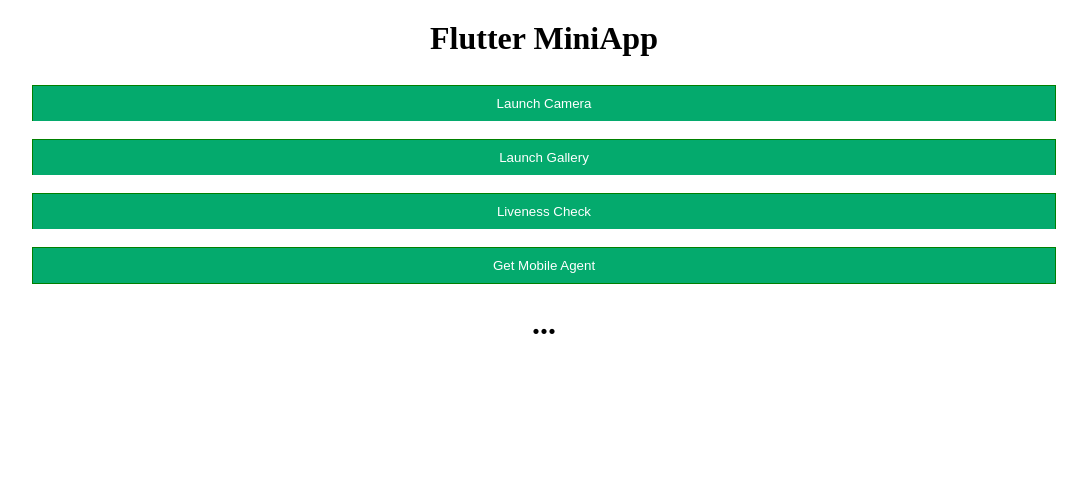
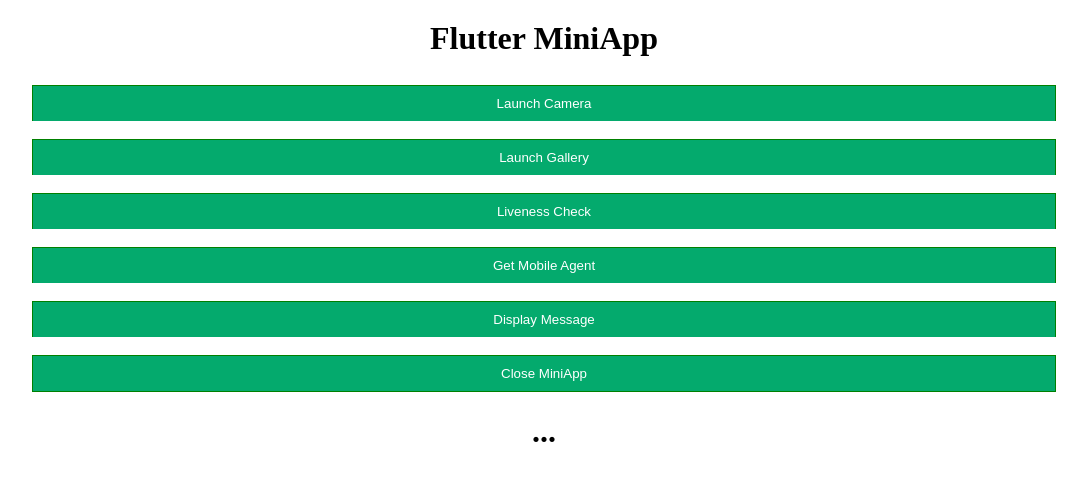
Before and after one commit to kamleshsangani/FlutterMiniWeb, a plain HTML site: page index.html in a window 1280 px wide. Shown: the whole page, without its empty margins (96-1183 px from the left). Drawn offline with Linux system fonts and the light colour scheme.

Commit message:
buttons added

```diff
--- a/index.html
+++ b/index.html
@@ -39,6 +39,10 @@
   <button onclick = "launchLivenessCheck()" >Liveness Check</button>
   <br>
   <button onclick = "getMobileAgent()" >Get Mobile Agent</button>
+  <br>
+  <button onclick = "diplayDialogMessage()" >Display Message</button>
+  <br>
+  <button onclick = "closeMiniApp()" >Close MiniApp</button>
 </div>
 
  <h1 id="title">...</h1>
```
